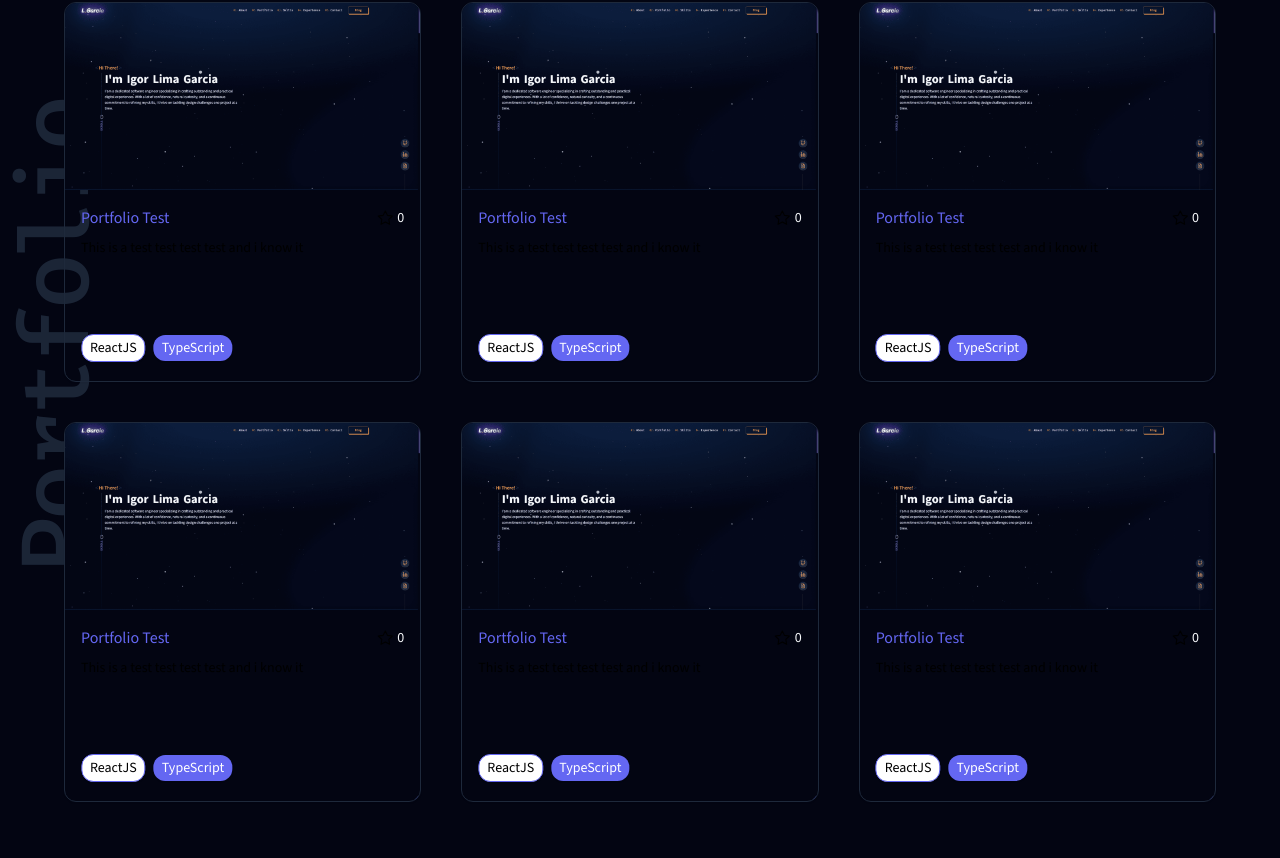
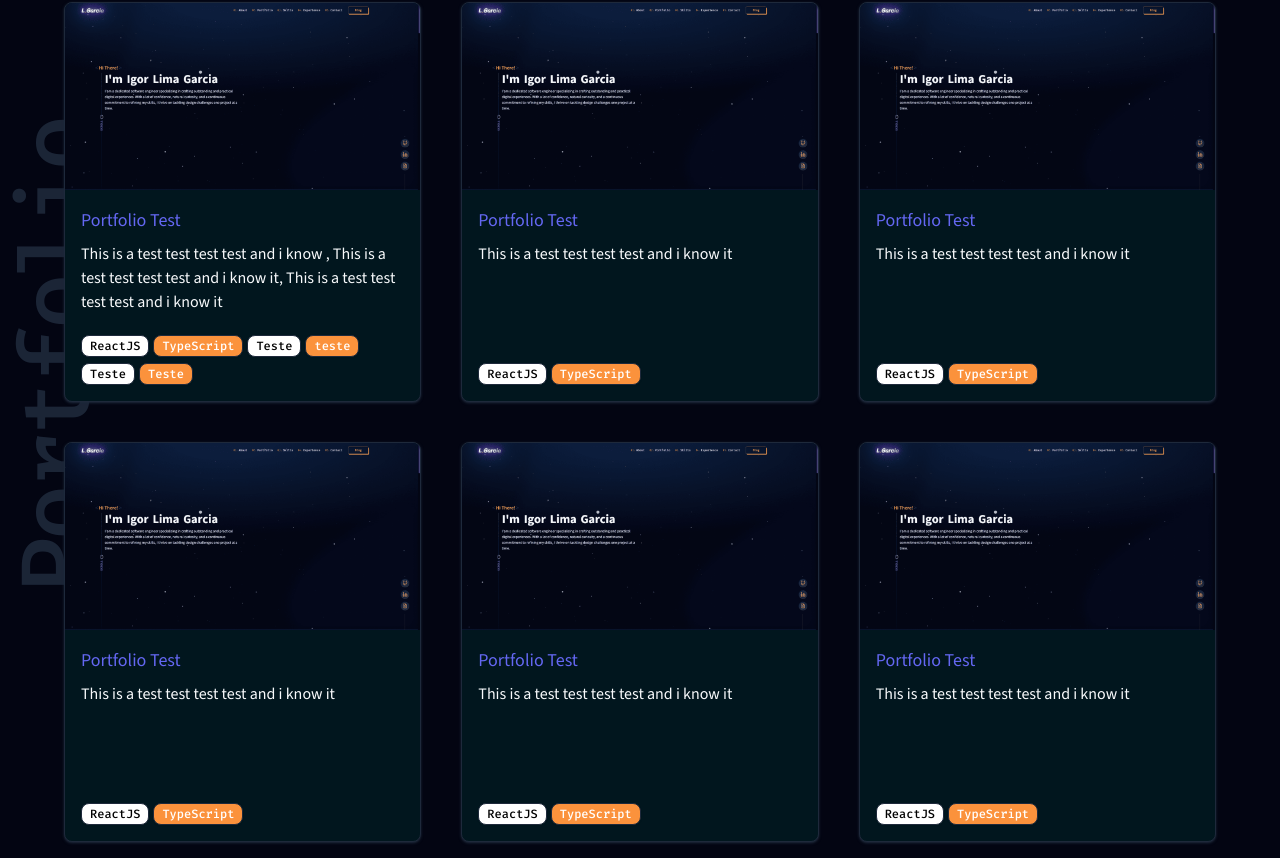
Before and after one commit to ilgarcia/webPortifolio-v3, a Next.js app: page / in a window 1280 px wide. Shown: the part 1862-2720 px from the top of the page. Built offline with nearby package versions, Linux system fonts and the light colour scheme.

Commit message:
build: portfolio section

```diff
--- a/src/components/sections/experience/ExperienceCard.tsx
+++ b/src/components/sections/experience/ExperienceCard.tsx
@@ -10,7 +10,7 @@ function ExperienceCard() {
         aperiam voluptatum mollitia. Dolore nihil, similique fugit vel
         aspernatur natus accusantium quod!
       </div>
-      <div className="border-primary py-5 border-y mt-5">
+      <div className="border-secondary py-5 border-y mt-5">
         Lorem ipsum dolor sit amet consectetur adipisicing elit. Consequatur
         odio doloremque dolorum cumque eligendi aliquam minima nihil magnam
       </div>
--- a/src/components/sections/portfolio/Portfolio.tsx
+++ b/src/components/sections/portfolio/Portfolio.tsx
@@ -57,7 +57,7 @@ function Portfolio() {
             Necessitatibus nemo eum impedit earum, doloremque molestiae optio
           </div>
         </VerticalSurgeAnimations>
-        <div className="w-full  grid grid-cols-1 md:grid-cols-2 lg:grid-cols-3 gap-10 max-w-6xl mx-auto">
+        <div className="w-full grid grid-cols-1 md:grid-cols-2 lg:grid-cols-3 gap-10 max-w-6xl mx-auto">
           {projects.map((project) => (
             <PortfolioCard key={project.id} item={project} />
           ))}
@@ -77,38 +77,6 @@ function Portfolio() {
           </div>
         </VerticalSurgeAnimations>
       </div>
-
-      {/* <div className="w-full max-w-[1100px] h-full m-auto flex flex-col items-center gap-14">
-        <div className="w-[80%] md:w-full flex absolute left-1/2 -translate-x-1/2 flex-col gap-8 items-center">
-          <h3 className="text-4xl lg:text-6xl font-bold lg:leading-10">
-            Featured Projects
-          </h3>
-          <div className="overflow-hidden ">
-            <div className="qoutes-animation  md:w-full text-center font-medium flex flex-col items-center">
-              <div>Good design is obvious. Great design is transparent.</div>
-              <div>Design is not for philosophy, it&apos;s for life.</div>
-            </div>
-          </div>
-        </div>
-        <div className="w-full pt-40 grid grid-cols-1 md:grid-cols-2 lg:grid-cols-3 gap-10">
-          {projects.map((project) => (
-            <PortfolioCard key={project.id} item={project} />
-          ))}
-        </div>
-
-        <div className="font-medium">
-          Explore more projects in{" "}
-          <Link
-            href=""
-            target="_blank"
-            aria-label="Expore more in my github profile"
-            rel="noopener noreferrer"
-            className="text-accentColor"
-          >
-            my github profile
-          </Link>
-        </div>
-      </div> */}
     </SectionNavAnimations>
   );
 }
@@ -117,8 +85,8 @@ const projects: Project[] = [
   {
     id: 1,
     title: "Portfolio Test",
-    description: "This is a test test test test and i know it",
-    techStacks: ["ReactJS", "TypeScript"],
+    description: "This is a test test test test and i know , This is a test test test test and i know it, This is a test test test test and i know it",
+    techStacks: ["ReactJS", "TypeScript", "Teste", "teste", "Teste", "Teste", "Teste"],
     image: ogImage,
     githubURL: "",
     githubApi: "",
--- a/src/components/sections/portfolio/PortfolioCard.tsx
+++ b/src/components/sections/portfolio/PortfolioCard.tsx
@@ -1,9 +1,10 @@
-"use client";
+// "use client";
 
-import { useEffect, useRef, useState } from "react";
-import gsap from "gsap";
-import { ScrollTrigger } from "gsap/dist/ScrollTrigger";
 import Image from "next/image";
+
+// import { useEffect, useRef, useState } from "react";
+// import gsap from "gsap";
+// import { ScrollTrigger } from "gsap/dist/ScrollTrigger";
 // import { Project } from "./sections/ProjectSection"
 
 interface Props {
@@ -11,135 +12,175 @@ interface Props {
 }
 
 function PortfolioCard({ item }: Props) {
-  const cardRef = useRef<HTMLDivElement>(null);
-  const [starCount, setStarCount] = useState<number>(0);
+  // const cardRef = useRef<HTMLDivElement>(null);
+  // const [starCount, setStarCount] = useState<number>(0);
 
-  useEffect(() => {
-    gsap.registerPlugin(ScrollTrigger);
+  // useEffect(() => {
+  //   gsap.registerPlugin(ScrollTrigger);
 
-    const tl = gsap.timeline({
-      scrollTrigger: {
-        trigger: cardRef.current,
-        start: `70% bottom`,
-      },
-    });
+  //   const tl = gsap.timeline({
+  //     scrollTrigger: {
+  //       trigger: cardRef.current,
+  //       start: `70% bottom`,
+  //     },
+  //   });
 
-    tl.fromTo(
-      cardRef.current,
-      {
-        scale: 0,
-      },
-      {
-        scale: 1,
-        ease: "power1.inOut",
-      }
-    );
-  }, []);
+  //   tl.fromTo(
+  //     cardRef.current,
+  //     {
+  //       scale: 0,
+  //     },
+  //     {
+  //       scale: 1,
+  //       ease: "power1.inOut",
+  //     }
+  //   );
+  // }, []);
 
-  useEffect(() => {
-    let ignore = false;
-    if (!item.githubApi) return;
-    async function fetchData() {
-      const response = await fetch(item.githubApi);
-      const data = await response.json();
-      const stargazersCount = data.stargazers_count;
-      const stargazersUrl = data.stargazers_url;
+  // useEffect(() => {
+  //   let ignore = false;
+  //   if (!item.githubApi) return;
+  //   async function fetchData() {
+  //     const response = await fetch(item.githubApi);
+  //     const data = await response.json();
+  //     const stargazersCount = data.stargazers_count;
+  //     const stargazersUrl = data.stargazers_url;
 
-      if (stargazersCount && stargazersUrl && !ignore) {
-        setStarCount(stargazersCount);
-      }
-    }
+  // if (stargazersCount && stargazersUrl && !ignore) {
+  //   setStarCount(stargazersCount);
+  // }
+  //   }
 
-    fetchData();
-    return () => {
-      ignore = true;
-    };
-  }, [item.githubApi]);
+  //   fetchData();
+  //   return () => {
+  //     ignore = true;
+  //   };
+  // }, [item.githubApi]);
 
   return (
-    <div
-      ref={cardRef}
-      className="relative overflow-hidden col-span-1 w-full flex flex-col shadow-sm border rounded-[0.75rem] h-[380px]"
-    >
-      <Image priority alt={item.title} src={item.image} />
-
-      <div className="flex-1  group relative after:content-[''] after:rounded-full after:absolute after:content after:z-[10] after:w-[32px] after:h-[32px] after:bg-accentColor after:scale-[1] after:bottom-[-24px] after:right-[-24px] after:origin-center after:transition-transform after:duration-500 after:ease-out hover:after:scale-[25] overflow-hidden p-4 flex flex-col items-start justify-between">
-        <div className="w-full px-4 absolute left-[50%] -translate-x-1/2 z-20 flex flex-col gap-2 items-start ">
-          <div className="w-full flex justify-between items-center">
-            <div className="text-accentColor group-hover:text-white font-medium">
+    <div className="group relative overflow-hidden w-full h-[400px] flex flex-col shadow shadow-border border border-border rounded-lg bg-card">
+      <div className="overflow-hidden">
+        <Image
+          priority
+          alt={item.title}
+          src={item.image}
+          className="relative z-10 duration-1000 group-hover:scale-110 "
+        />
+      </div>
+      <div className=" relative flex-1 after:absolute after:content-[''] after:rounded-full after:w-8 after:h-8 after:bg-primary after:-bottom-7 after:-right-7 after:origin-center after:transition-transform after:duration-500 after:ease-out group-hover:after:scale-[30] after:opacity-30">
+        <div className="relative flex flex-col justify-between p-4 z-10 w-full h-full">
+          <div className="space-y-2">
+            <h4 className="font-medium text-lg text-primary group-hover:text-foreground">
               {item.title}
-            </div>
-            <div className="flex items-center group">
-              <svg
-                xmlns="http://www.w3.org/2000/svg"
-                className="scale-[0.7] group-hover:-rotate-12"
-                width="24"
-                height="24"
-                viewBox="0 0 24 24"
-                strokeWidth="1.5"
-                stroke="#000000"
-                fill="none"
-                strokeLinecap="round"
-                strokeLinejoin="round"
-              >
-                <path stroke="none" d="M0 0h24v24H0z" fill="none" />
-                <path d="M12 17.75l-6.172 3.245l1.179 -6.873l-5 -4.867l6.9 -1l3.086 -6.253l3.086 6.253l6.9 1l-5 4.867l1.179 6.873z" />
-              </svg>
-              <div className="font-medium text-sm">{starCount}</div>
-            </div>
+            </h4>
+            <div>{item.description}</div>
           </div>
-          <div className="text-black text-sm group-hover:text-white">
-            {item.description}
-          </div>
-        </div>
-
-        <div className="w-full px-4 left-[50%] -translate-x-1/2 bottom-[10%] absolute z-20 flex items-center justify-between">
-          <div className="flex items-center gap-2">
-            {item.techStacks.map((tech, index) => {
+          <div className="flex flex-wrap items-center gap-x-1 gap-y-1.5">
+            {item.techStacks.slice(0, 6).map((tech, index) => {
               return index % 2 === 0 ? (
                 <div
                   key={index}
-                  className="px-2 py-[3px] shadow-sm border border-accentColor bg-white rounded-xl text-sm text-black flex justify-center items-center"
+                  className="px-2 py-0.5 shadow-sm border border-border bg-white rounded-lg text-xs text-black flex justify-center items-center font-fira font-medium"
                 >
                   {tech}
                 </div>
               ) : (
                 <div
                   key={index}
-                  className="px-2 py-[3px] shadow-sm bg-accentColor group-hover:border-[0.01px] rounded-xl text-sm text-white flex justify-center items-center"
+                  className="px-2 py-0.5 shadow-sm border border-border bg-secondary rounded-lg text-xs text-white flex justify-center items-center font-fira font-medium"
                 >
                   {tech}
                 </div>
               );
             })}
           </div>
-
-          {item.githubURL && (
-            <a
-              href={item.githubURL}
-              title={`See '${item.title}' on Github`}
-              target="_blank"
-              rel="noreferrer"
-              className="flex items-center gap-2"
-            >
-              <div className="group-hover:text-white">Visit</div>
-              <svg
-                xmlns="http://www.w3.org/2000/svg"
-                width="24"
-                height="24"
-                className="opacity-75fill-black"
-              >
-                <path
-                  fillRule="evenodd"
-                  clipRule="evenodd"
-                  d="M12.026 2c-5.509 0-9.974 4.465-9.974 9.974 0 4.406 2.857 8.145 6.821 9.465.499.09.679-.217.679-.481 0-.237-.008-.865-.011-1.696-2.775.602-3.361-1.338-3.361-1.338-.452-1.152-1.107-1.459-1.107-1.459-.905-.619.069-.605.069-.605 1.002.07 1.527 1.028 1.527 1.028.89 1.524 2.336 1.084 2.902.829.091-.645.351-1.085.635-1.334-2.214-.251-4.542-1.107-4.542-4.93 0-1.087.389-1.979 1.024-2.675-.101-.253-.446-1.268.099-2.64 0 0 .837-.269 2.742 1.021a9.582 9.582 0 0 1 2.496-.336 9.554 9.554 0 0 1 2.496.336c1.906-1.291 2.742-1.021 2.742-1.021.545 1.372.203 2.387.099 2.64.64.696 1.024 1.587 1.024 2.675 0 3.833-2.33 4.675-4.552 4.922.355.308.675.916.675 1.846 0 1.334-.012 2.41-.012 2.737 0 .267.178.577.687.479C19.146 20.115 22 16.379 22 11.974 22 6.465 17.535 2 12.026 2z"
-                ></path>
-              </svg>
-            </a>
-          )}
         </div>
       </div>
     </div>
+    // <div
+    //   // ref={cardRef}
+    //   className="relative overflow-hidden col-span-1 w-full flex flex-col shadow-sm border rounded-[0.75rem] h-[380px]"
+    // >
+    //   <Image priority alt={item.title} src={item.image} />
+
+    //   <div className="flex-1  group relative after:content-[''] after:rounded-full after:absolute after:content after:z-[10] after:w-[32px] after:h-[32px] after:bg-accentColor after:scale-[1] after:bottom-[-24px] after:right-[-24px] after:origin-center after:transition-transform after:duration-500 after:ease-out hover:after:scale-[25] overflow-hidden p-4 flex flex-col items-start justify-between">
+
+    //1     <div className="w-full px-4 absolute left-[50%] -translate-x-1/2 z-20 flex flex-col gap-2 items-start ">
+    //2       <div className="w-full flex justify-between items-center">
+    //3         <div className="text-accentColor group-hover:text-white font-medium">
+    //           {item.title}
+    //2         </div>
+    //3         <div className="flex items-center group">
+    //           <svg
+    //             xmlns="http://www.w3.org/2000/svg"
+    //             className="scale-[0.7] group-hover:-rotate-12"
+    //             width="24"
+    //             height="24"
+    //             viewBox="0 0 24 24"
+    //             strokeWidth="1.5"
+    //             stroke="#000000"
+    //             fill="none"
+    //             strokeLinecap="round"
+    //             strokeLinejoin="round"
+    //           >
+    //             <path stroke="none" d="M0 0h24v24H0z" fill="none" />
+    //             <path d="M12 17.75l-6.172 3.245l1.179 -6.873l-5 -4.867l6.9 -1l3.086 -6.253l3.086 6.253l6.9 1l-5 4.867l1.179 6.873z" />
+    //           </svg>
+    //4           <div className="font-medium text-sm">{starCount}</div>
+    //3         </div>
+    //2       </div>
+    //3       <div className="text-black text-sm group-hover:text-white">
+    //         {item.description}
+    //2       </div>
+    //1     </div>
+
+    //     <div className="w-full px-4 left-[50%] -translate-x-1/2 bottom-[10%] absolute z-20 flex items-center justify-between">
+    //       <div className="flex items-center gap-2">
+    //         {item.techStacks.map((tech, index) => {
+    //           return index % 2 === 0 ? (
+    //             <divi
+    //               key={ndex}
+    //               className="px-2 py-[3px] shadow-sm border border-accentColor bg-white rounded-xl text-sm text-black flex justify-center items-center"
+    //             >
+    //               {tech}
+    //             </div>
+    //           ) : (
+    //             <div
+    //               key={index}
+    //               className="px-2 py-[3px] shadow-sm bg-accentColor group-hover:border-[0.01px] rounded-xl text-sm text-white flex justify-center items-center"
+    //             >
+    //               {tech}
+    //             </div>
+    //           );
+    //         })}
+    //       </div>
+
+    //       {item.githubURL && (
+    //         <a
+    //           href={item.githubURL}
+    //           title={`See '${item.title}' on Github`}
+    //           target="_blank"
+    //           rel="noreferrer"
+    //           className="flex items-center gap-2"
+    //         >
+    //           <div className="group-hover:text-white">Visit</div>
+    //           <svg
+    //             xmlns="http://www.w3.org/2000/svg"
+    //             width="24"
+    //             height="24"
+    //             className="opacity-75fill-black"
+    //           >
+    //             <path
+    //               fillRule="evenodd"
+    //               clipRule="evenodd"
+    //               d="M12.026 2c-5.509 0-9.974 4.465-9.974 9.974 0 4.406 2.857 8.145 6.821 9.465.499.09.679-.217.679-.481 0-.237-.008-.865-.011-1.696-2.775.602-3.361-1.338-3.361-1.338-.452-1.152-1.107-1.459-1.107-1.459-.905-.619.069-.605.069-.605 1.002.07 1.527 1.028 1.527 1.028.89 1.524 2.336 1.084 2.902.829.091-.645.351-1.085.635-1.334-2.214-.251-4.542-1.107-4.542-4.93 0-1.087.389-1.979 1.024-2.675-.101-.253-.446-1.268.099-2.64 0 0 .837-.269 2.742 1.021a9.582 9.582 0 0 1 2.496-.336 9.554 9.554 0 0 1 2.496.336c1.906-1.291 2.742-1.021 2.742-1.021.545 1.372.203 2.387.099 2.64.64.696 1.024 1.587 1.024 2.675 0 3.833-2.33 4.675-4.552 4.922.355.308.675.916.675 1.846 0 1.334-.012 2.41-.012 2.737 0 .267.178.577.687.479C19.146 20.115 22 16.379 22 11.974 22 6.465 17.535 2 12.026 2z"
+    //             ></path>
+    //           </svg>
+    //         </a>
+    //       )}
+    //     </div>
+    //   </div>
+    // </div>
   );
 }
 
```
